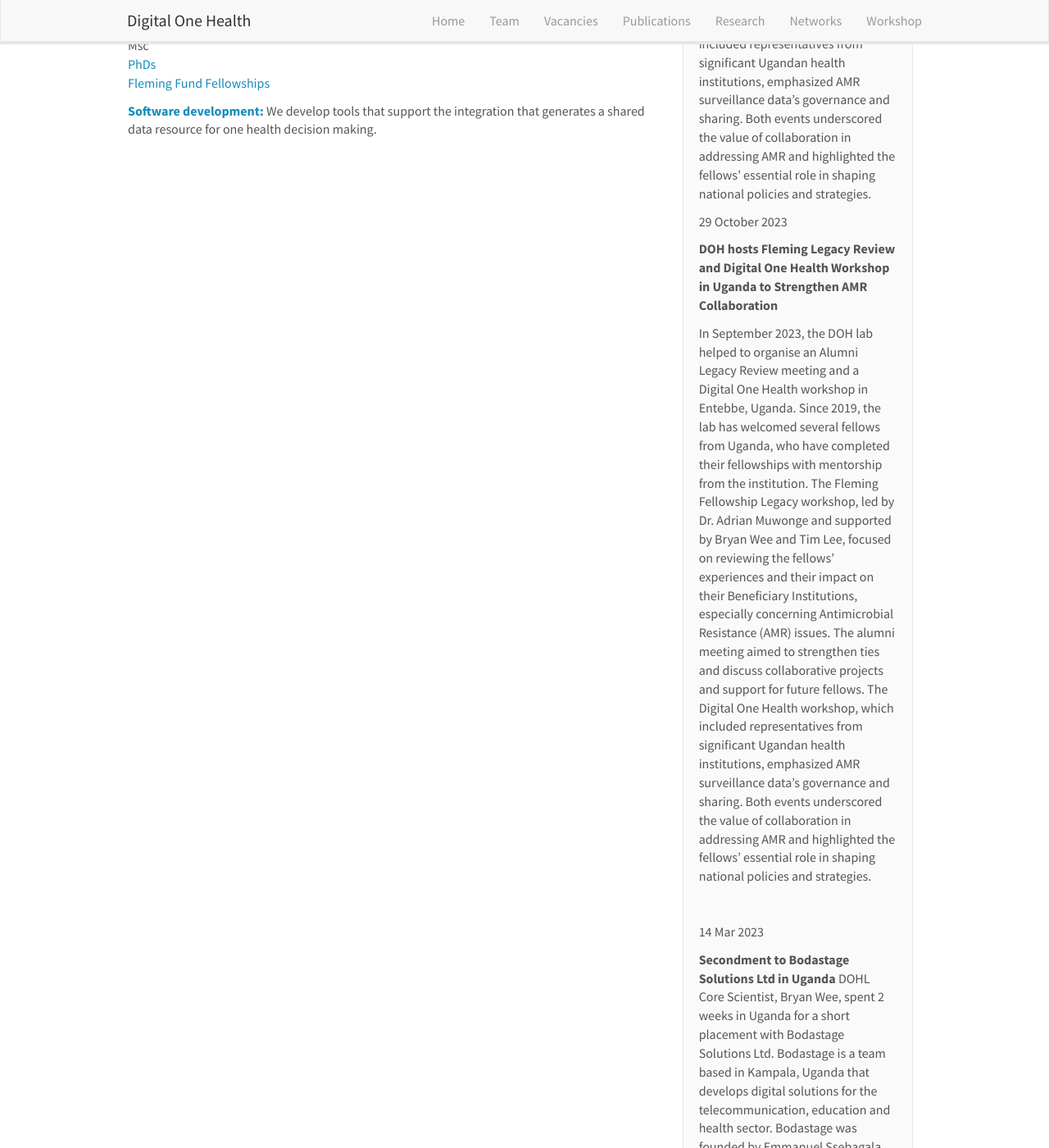
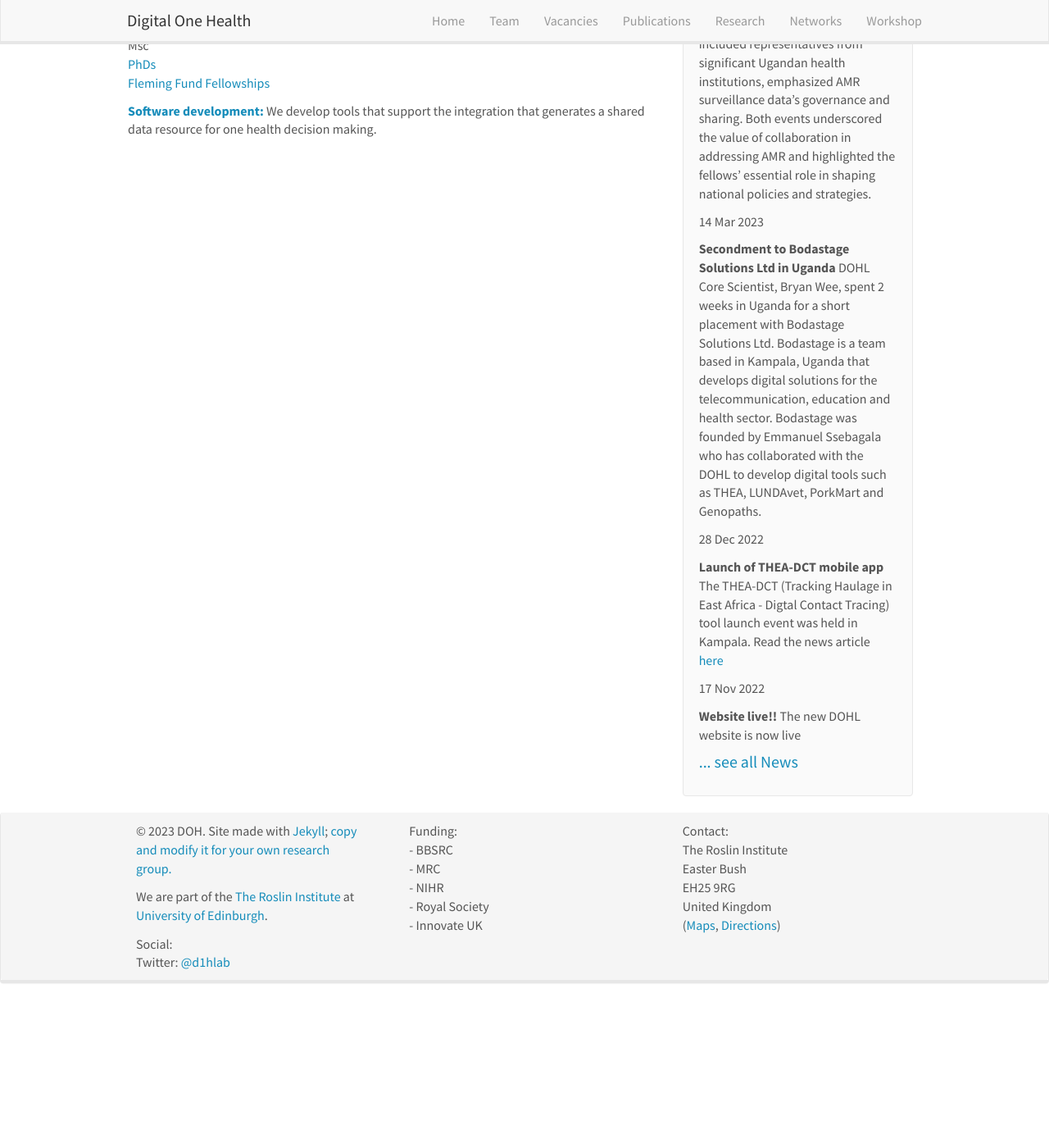
Before and after one commit to Digital-One-Health/digital-one-health.github.io, a Jekyll site: the page built from _pages/home.md, in a window 1280 px wide and 1400 px high, scrolled down 697 px. Shown: the whole window at 82% size. Built offline with Jekyll 4.4.1, drawn with Linux system fonts in a browser that asks for light colours; nearby versions of some CDN libraries; comment, search, counter and statistics services are not loaded; after the commit the page ends 1918 px from its top, so only the background shows below that.

Commit message:
updated news

```diff
--- a/_data/news.yml
+++ b/_data/news.yml
@@ -6,14 +6,6 @@
 
   ![]({{ site.url }}{{ site.baseurl }}/images/newspic/doh_sep2023.jpeg){: style='width: 80%; float: center; margin: 0px'}
   "
-
-- date: 29 October 2023
-  headline: |
-    **DOH hosts Fleming Legacy Review and Digital One Health Workshop in Uganda to Strengthen AMR Collaboration**
-
-    In September 2023, the DOH lab helped to organise an Alumni Legacy Review meeting and a Digital One Health workshop in Entebbe, Uganda. Since 2019, the lab has welcomed several fellows from Uganda, who have completed their fellowships with mentorship from the institution. The Fleming Fellowship Legacy workshop, led by Dr. Adrian Muwonge and supported by Bryan Wee and Tim Lee, focused on reviewing the fellows' experiences and their impact on their Beneficiary Institutions, especially concerning Antimicrobial Resistance (AMR) issues. The alumni meeting aimed to strengthen ties and discuss collaborative projects and support for future fellows. The Digital One Health workshop, which included representatives from significant Ugandan health institutions, emphasized AMR surveillance data's governance and sharing. Both events underscored the value of collaboration in addressing AMR and highlighted the fellows' essential role in shaping national policies and strategies.
-
-    ![]({{ site.url }}{{ site.baseurl }}/images/newspic/doh_sep2023.jpeg){: style='width: 80%; float: center; margin: 0px'}
 
 - date: 14 Mar 2023
   headline: "**Secondment to Bodastage Solutions Ltd in Uganda**
```
Also changed, not shown: 4 other files.
